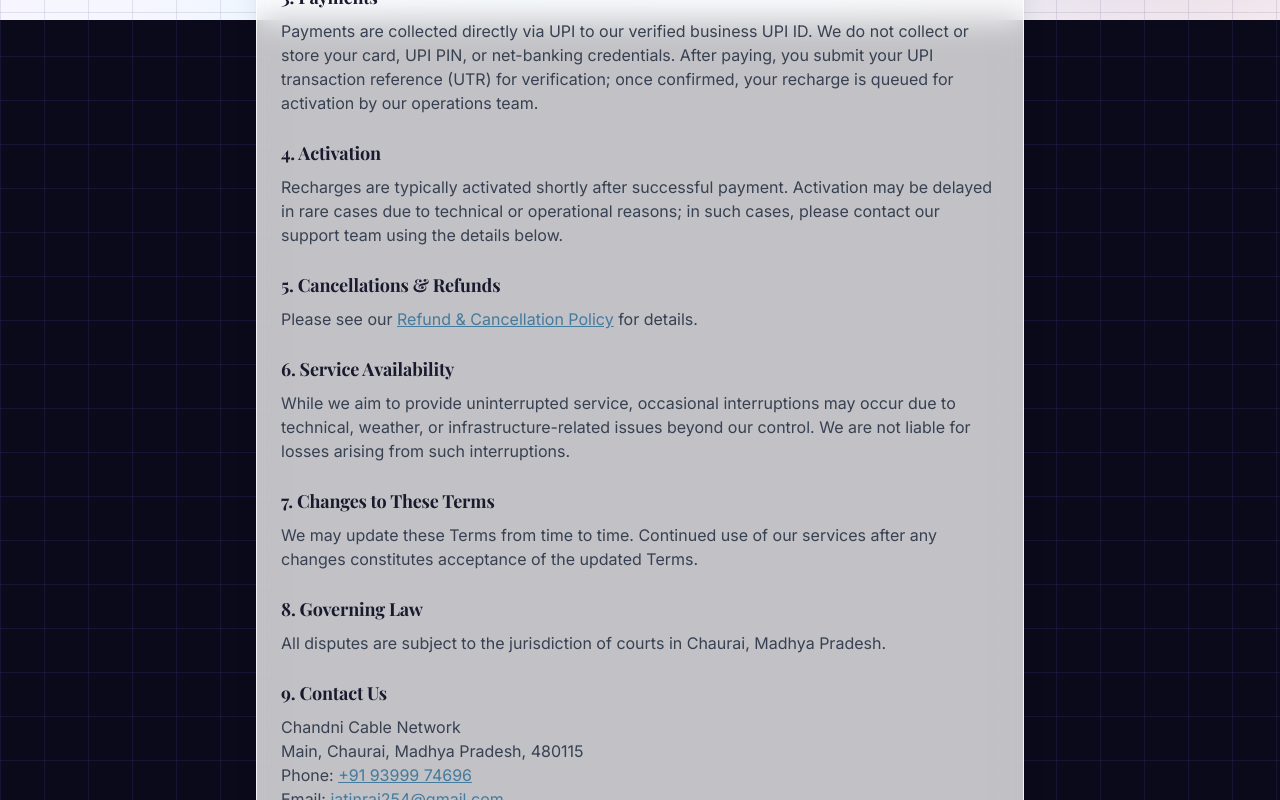
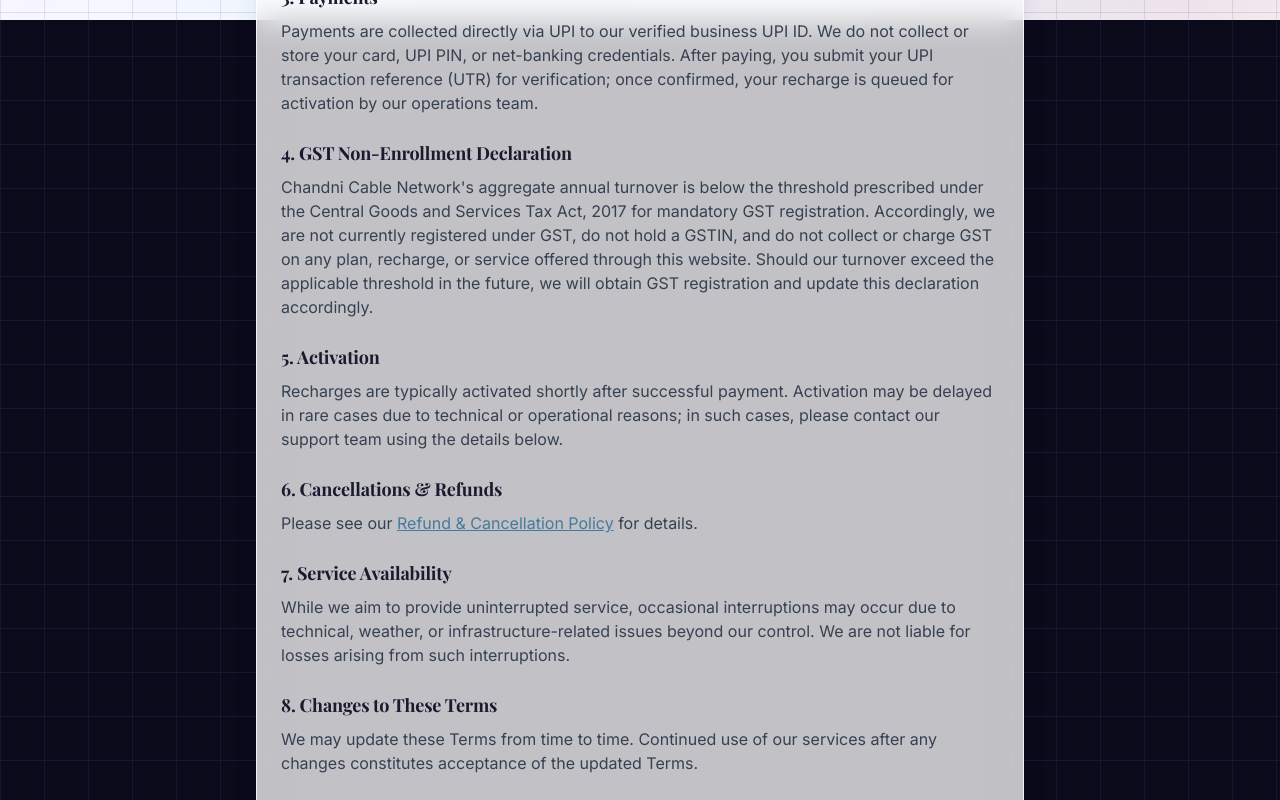
Before and after one commit to bt23mme076-gif/CCN, a Next.js app: page /terms in a window 1280 px wide. Shown: the part 780-1580 px from the top of the page. Built offline with nearby package versions, Linux system fonts and the light colour scheme; no server answers; the database is empty.

Commit message:
feat: add GST Non-Enrollment Declaration to Terms & Conditions
Common payment gateway compliance requirement — states that turnover
is below the GST registration threshold, so no GSTIN or GST is
charged, and that this will be updated once registration happens.

```diff
--- a/app/terms/page.tsx
+++ b/app/terms/page.tsx
@@ -56,7 +56,19 @@ export default function TermsPage() {
           </div>
 
           <div>
-            <h2 className="font-display text-lg font-bold text-brand-navy mb-2">4. Activation</h2>
+            <h2 className="font-display text-lg font-bold text-brand-navy mb-2">4. GST Non-Enrollment Declaration</h2>
+            <p>
+              Chandni Cable Network's aggregate annual turnover is below the threshold prescribed
+              under the Central Goods and Services Tax Act, 2017 for mandatory GST registration.
+              Accordingly, we are not currently registered under GST, do not hold a GSTIN, and do
+              not collect or charge GST on any plan, recharge, or service offered through this
+              website. Should our turnover exceed the applicable threshold in the future, we will
+              obtain GST registration and update this declaration accordingly.
+            </p>
+          </div>
+
+          <div>
+            <h2 className="font-display text-lg font-bold text-brand-navy mb-2">5. Activation</h2>
             <p>
               Recharges are typically activated shortly after successful payment. Activation may be
               delayed in rare cases due to technical or operational reasons; in such cases, please
@@ -65,14 +77,14 @@ export default function TermsPage() {
           </div>
 
           <div>
-            <h2 className="font-display text-lg font-bold text-brand-navy mb-2">5. Cancellations &amp; Refunds</h2>
+            <h2 className="font-display text-lg font-bold text-brand-navy mb-2">6. Cancellations &amp; Refunds</h2>
             <p>
               Please see our <Link href="/refund-policy" className="text-accent-blue underline">Refund &amp; Cancellation Policy</Link> for details.
             </p>
           </div>
 
           <div>
-            <h2 className="font-display text-lg font-bold text-brand-navy mb-2">6. Service Availability</h2>
+            <h2 className="font-display text-lg font-bold text-brand-navy mb-2">7. Service Availability</h2>
             <p>
               While we aim to provide uninterrupted service, occasional interruptions may occur due
               to technical, weather, or infrastructure-related issues beyond our control. We are not
@@ -81,7 +93,7 @@ export default function TermsPage() {
           </div>
 
           <div>
-            <h2 className="font-display text-lg font-bold text-brand-navy mb-2">7. Changes to These Terms</h2>
+            <h2 className="font-display text-lg font-bold text-brand-navy mb-2">8. Changes to These Terms</h2>
             <p>
               We may update these Terms from time to time. Continued use of our services after any
               changes constitutes acceptance of the updated Terms.
@@ -89,12 +101,12 @@ export default function TermsPage() {
           </div>
 
           <div>
-            <h2 className="font-display text-lg font-bold text-brand-navy mb-2">8. Governing Law</h2>
+            <h2 className="font-display text-lg font-bold text-brand-navy mb-2">9. Governing Law</h2>
             <p>All disputes are subject to the jurisdiction of courts in Chaurai, Madhya Pradesh.</p>
           </div>
 
           <div>
-            <h2 className="font-display text-lg font-bold text-brand-navy mb-2">9. Contact Us</h2>
+            <h2 className="font-display text-lg font-bold text-brand-navy mb-2">10. Contact Us</h2>
             <p>
               Chandni Cable Network<br />
               Main, Chaurai, Madhya Pradesh, 480115<br />
```
